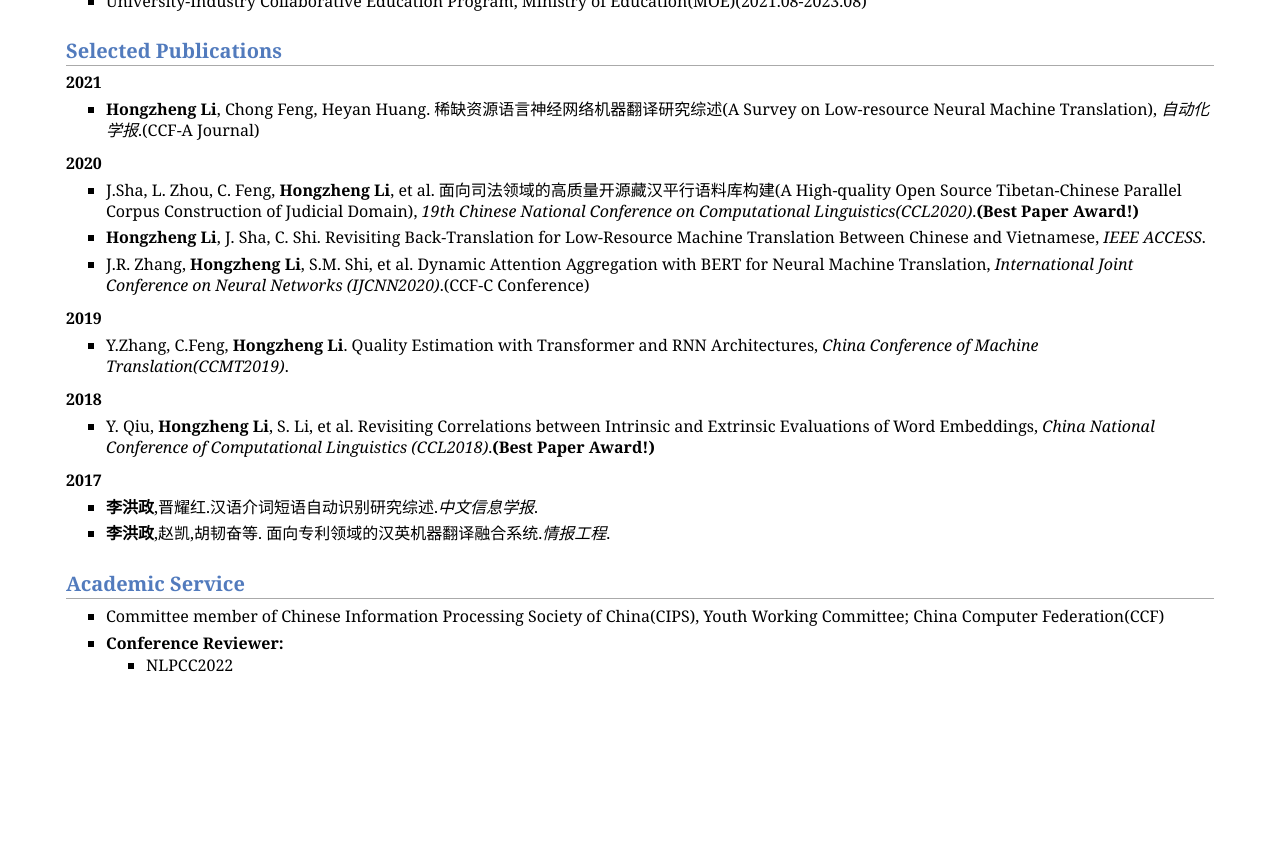
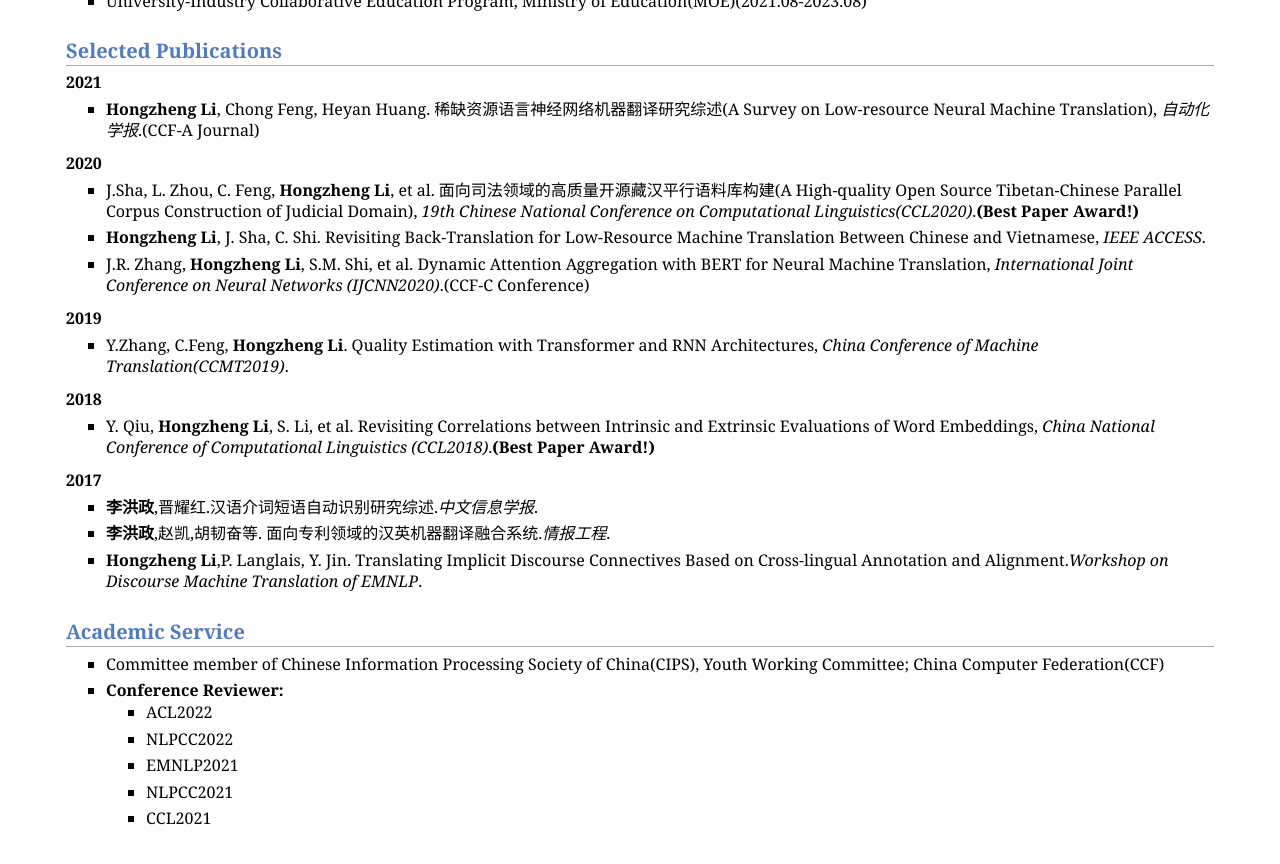
Before and after one commit to lihongzheng-nlp/lihongzheng-nlp.github.io, a Jekyll site: the page index.html, which Jekyll copies as it is, in a window 1280 px wide and 900 px high, scrolled down 1133 px. Shown: the top 864 px of the window. Built offline with Jekyll 4.4.1, drawn with Linux system fonts in a browser that asks for light colours; before the commit the page ends 1879 px from its top, so only the background shows below that.

Commit message:
Update index.html

```diff
--- a/index.html
+++ b/index.html
@@ -110,12 +110,23 @@
 <li>
   <p><b>李洪政</b>,赵凯,胡韧奋等. 面向专利领域的汉英机器翻译融合系统.<i>情报工程</i>.</p>
 </li>
+<li>
+ <p><b>Hongzheng Li</b>,P. Langlais, Y. Jin. Translating Implicit Discourse Connectives Based on Cross-lingual Annotation and Alignment.<i>Workshop on Discourse Machine Translation of EMNLP</i>.</p>
+</li>
 </ul>
 <h2>Academic Service</h2>
 <ul>
 <li><p>Committee member of Chinese Information Processing Society of China(CIPS), Youth Working Committee; China Computer Federation(CCF)</p>
 <li><p><b>Conference Reviewer:</b> <br /></p>
 <ul>
+<li><p>ACL2022</p>
+</li>
 <li><p>NLPCC2022</p>
 </li>
+<li><p>EMNLP2021</p>
+</li>
+<li><p>NLPCC2021</p>
+</li>
+<li><p>CCL2021</p>
+</li>
 </ul>
```
